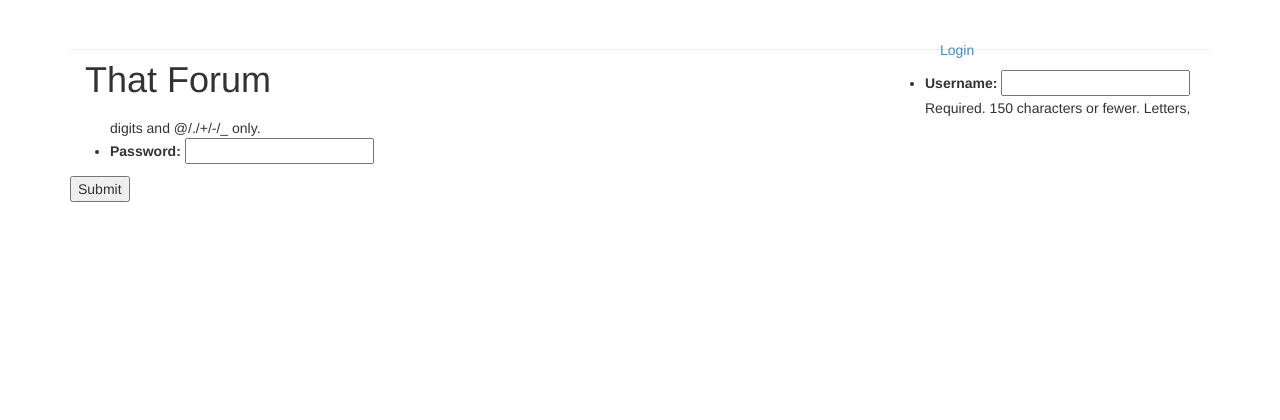
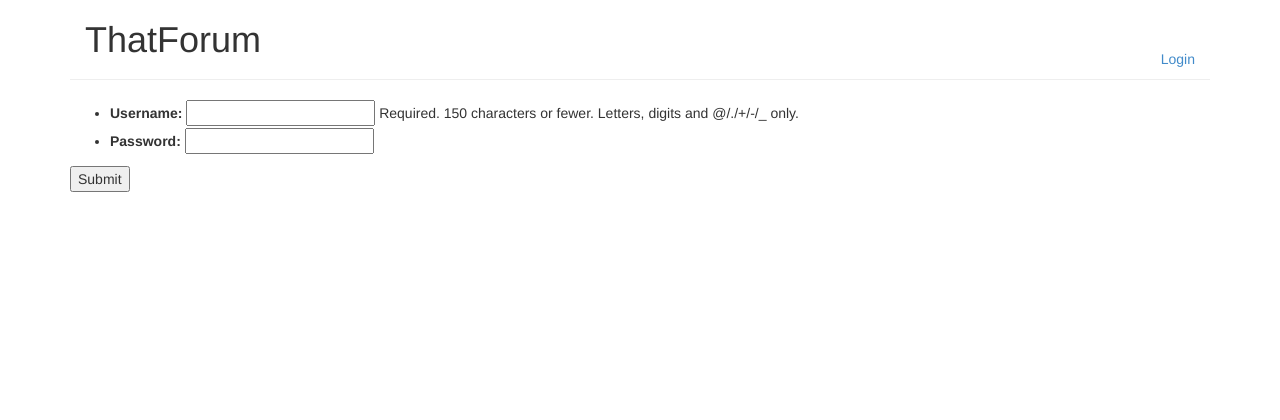
Before and after one commit to hellsgate1001/thatforum_django, a Django app: template forum/templates/forum/forumthread_form.html in a window 1280 px wide. Shown: the top 420 px of the page. Run offline with Django 3.2, Linux system fonts and the light colour scheme; the template is opened without the code that fills it: values that come from a table or form of the project are taken from there, others are empty; parts of the project's set-up code (start-up, migrations or seed data) failed here and were passed over; some libraries are stand-ins or nearby versions.

Commit message:
Update header and page-header styles

```diff
--- a/templates/base.html
+++ b/templates/base.html
@@ -18,7 +18,7 @@
     <div class="container">
         <div class="page-header">
             <div id="logo" class="col-md-9">
-                <h1>That Forum</h1>
+                <h1>ThatForum</h1>
             </div>
             <div id="header_utils" class="col-md-3">
                 {% if request.user.is_authenticated %}
--- a/thatforum/static/css/global.css
+++ b/thatforum/static/css/global.css
@@ -1,9 +1,3 @@
-#header_utils {
-/*    bottom: 10px;
-    position: absolute;
-    right: 0;
-    text-align: right;
-*/}
 html {
   position: relative;
   min-height: 100%;
@@ -11,6 +5,21 @@ html {
 body {
   /* Margin bottom by footer height */
   margin-bottom: 180px;
+}
+.page-header {
+    float: left;
+    width: 100%;
+    margin-top: 0;
+    position: relative;
+}
+#header_utils {
+    bottom: 10px;
+    position: absolute;
+    right: 0;
+    text-align: right;
+}
+.stripe_row {
+    background-color: #cccccc;
 }
 .footer {
   position: absolute;
@@ -20,6 +29,3 @@ body {
   height: 180px;
   background-color: #f5f5f5;
 }
-.stripe_row {
-    background-color: #cccccc;
-}
```
